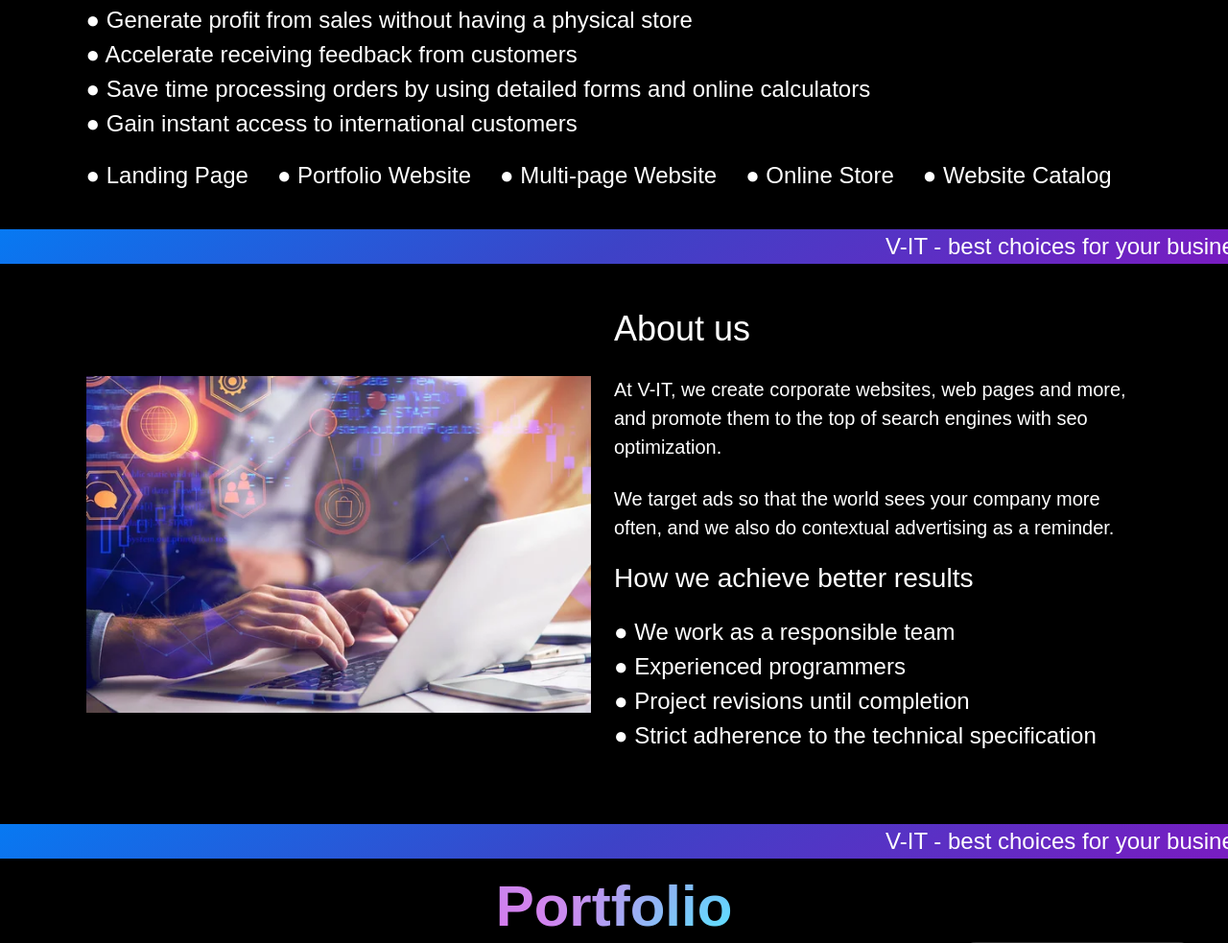
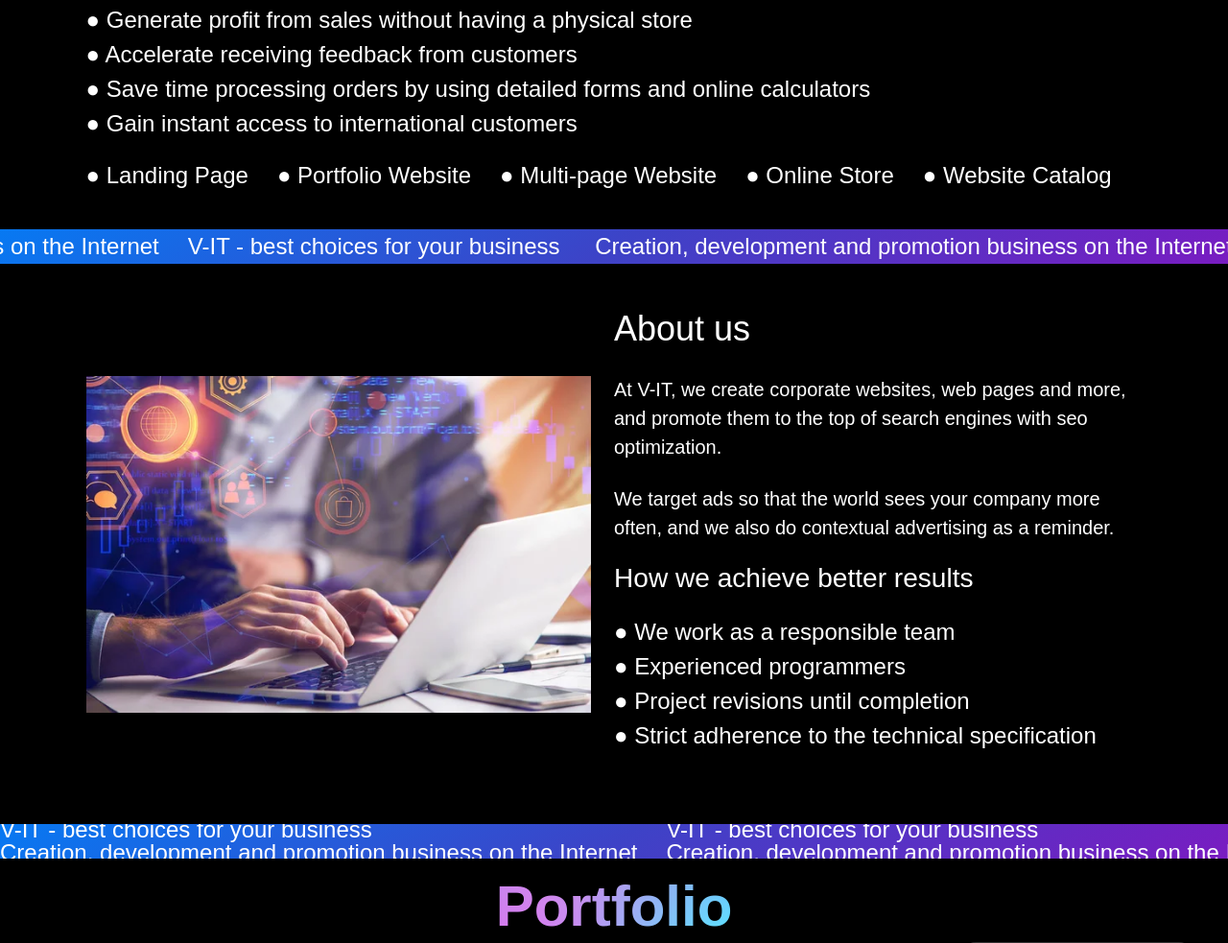
Before and after one commit to murimolda/V-IT-new, a PHP site: page / in a window 1280 px wide. Shown: the part 413-1396 px from the top of the page at 96% size. Run offline with PHP 8.4, Linux system fonts and the light colour scheme.

Commit message:
refactor: change structure landing

```diff
--- a/assets/style/style.css
+++ b/assets/style/style.css
@@ -324,10 +324,17 @@ a:visited {
   overflow: hidden;
 }
 
-.line-animation-box p {
-  text-align: center;
+.text-container {
   white-space: nowrap;
+  display: inline-block;
+}
+
+.text-container:nth-child(1) {
   animation: moveText 8s infinite linear;
+}
+
+.text-container:nth-child(2) {
+  animation: moveText 8s infinite linear -8s;
 }
 
 .double-space {
@@ -340,8 +347,17 @@ a:visited {
   0% {
     transform: translateX(0%);
   }
+  25% {
+    transform: translateX(-25%);
+  }
+  50% {
+    transform: translateX(-50%);
+  }
+  75% {
+    transform: translateX(-75%);
+  }
   100% {
-    transform: translateX(100%);
+    transform: translateX(-100%);
   }
 }
 
--- a/index.html
+++ b/index.html
@@ -74,10 +74,14 @@
       </div>
     </section>
     <section class="line-animation-box">
-      <p>
+      <div class="text-container">
         <span class="double-space">V-IT - best choices for your business</span>
         <span class="double-space">Creation, development and promotion business on the Internet</span>
-      </p>
+      </div>
+      <div class="text-container">
+        <span class="double-space">V-IT - best choices for your business</span>
+        <span class="double-space">Creation, development and promotion business on the Internet</span>
+      </div>
     </section>
     <section class="about-section" id="about">
       <div class="container about-container">
@@ -102,6 +106,10 @@
       </div>
     </section>
     <section class="line-animation-box">
+      <p>
+        <span class="double-space">V-IT - best choices for your business</span>
+        <span class="double-space">Creation, development and promotion business on the Internet</span>
+      </p>
       <p>
         <span class="double-space">V-IT - best choices for your business</span>
         <span class="double-space">Creation, development and promotion business on the Internet</span>
@@ -214,6 +222,10 @@
         <span class="double-space">V-IT - best choices for your business</span>
         <span class="double-space">Creation, development and promotion business on the Internet</span>
       </p>
+      <p>
+        <span class="double-space">V-IT - best choices for your business</span>
+        <span class="double-space">Creation, development and promotion business on the Internet</span>
+      </p>
     </section>
     <section class="reviews">
       <div class="container">
```
